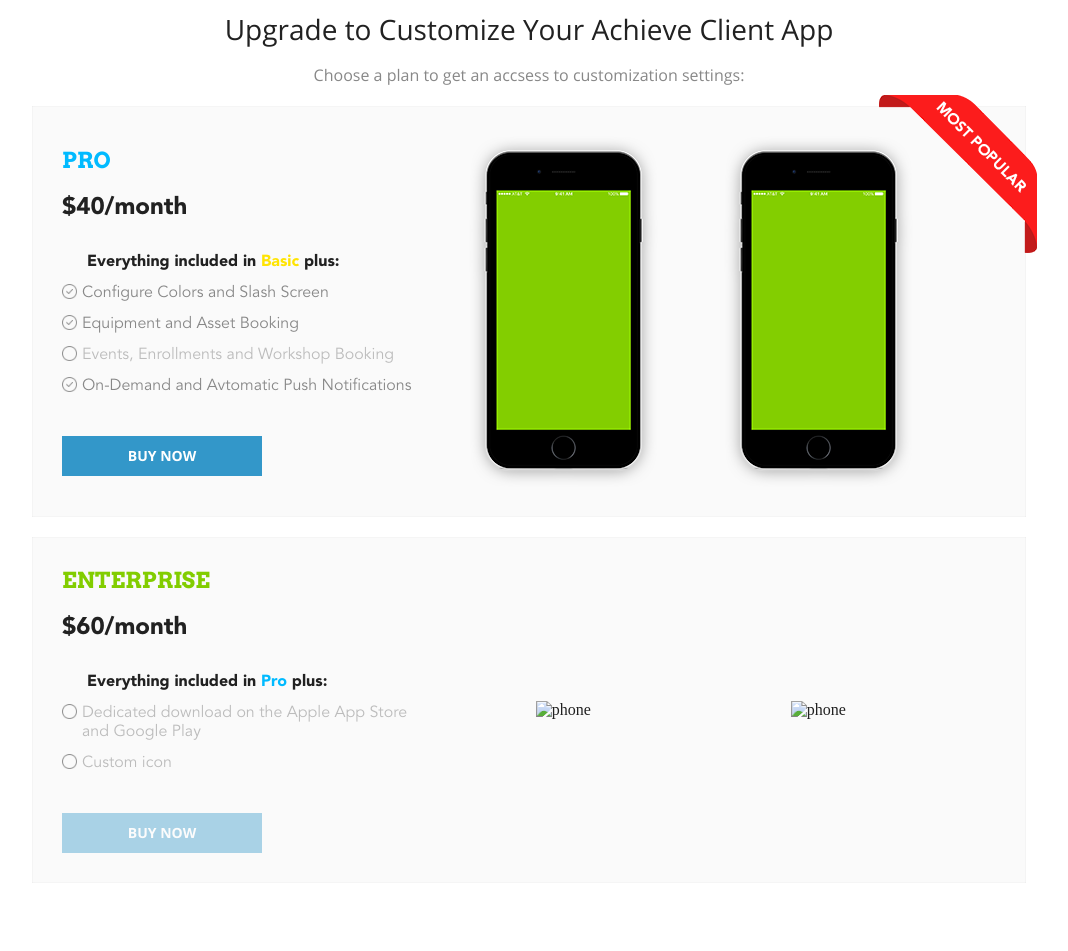
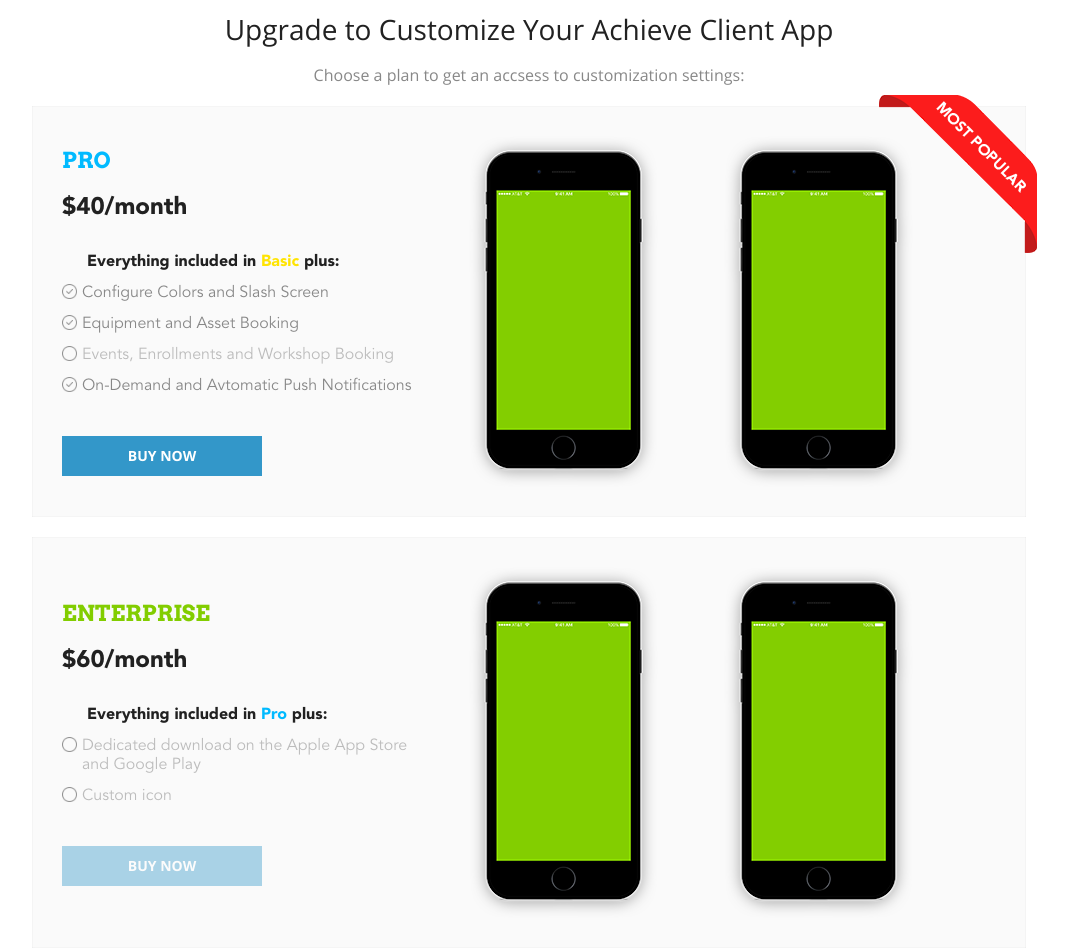
Before and after one commit to Papov/choice_subscription_plan, a website built with webpack: page public/index.html in a window 1280 px wide. Shown: the whole page, without its empty margins (111-1179 px from the left). Before the commit the page ends 903 px from the top, so only its background shows below. Built offline with nearby package versions, Linux system fonts and the light colour scheme; files whose address does not match are found by name.

Commit message:
images path

```diff
--- a/public/index.html
+++ b/public/index.html
@@ -13,7 +13,7 @@
     <!--тут находится шапка сайта-->
 </header>
 <main>
-        <section class="container" >
+        <section class="container">
             <h2 class="section__title">Upgrade to Customize Your Achieve Client App</h2>
             <p class="section__text">Choose a plan to get an accsess to customization settings:</p>
             <section class="plane__item plane__item__best">
@@ -78,8 +78,8 @@
                     </form>
                 </article>
                 <article class="plane__image__part">
-                    <img src="images/iphone.svg" alt="phone">
-                    <img src="images/iphone.svg" alt="phone">
+                    <img src="images/iphone.png" alt="phone">
+                    <img src="images/iphone.png" alt="phone">
                 </article>
             </section>
         </section>
```
Also changed, not shown: 1 other file.
